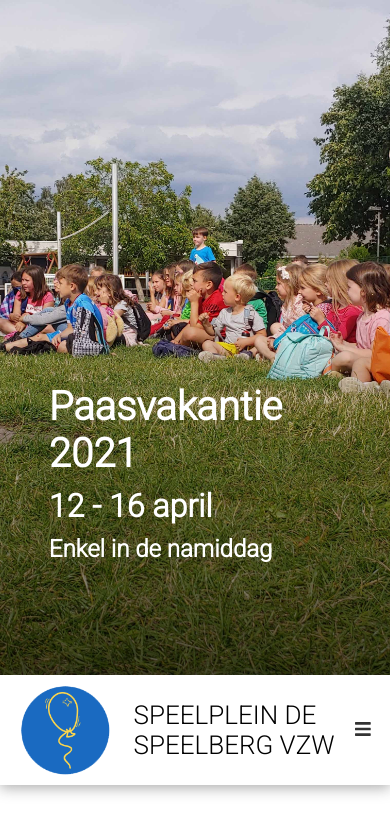
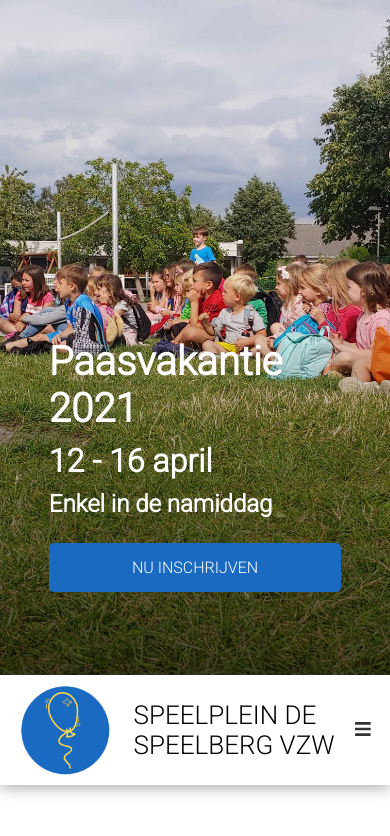
Before and after one commit to despeelberg/despeelberg-be, a Vue app: page / in a window 390 px wide. Shown: the top 836 px of the page. Built offline with nearby package versions, Linux system fonts and the light colour scheme.

Commit message:
Added button

```diff
--- a/src/components/Slideshow.vue
+++ b/src/components/Slideshow.vue
@@ -6,7 +6,9 @@
           <h1>Paasvakantie 2021</h1>
           <h2>12 - 16 april</h2>
           <h3>Enkel in de namiddag</h3>
-          <!-- <a class="button" href="https://inschrijven.despeelberg.be">NU INSCHRIJVEN</a> -->
+          <a class="button" href="https://inschrijven.despeelberg.be"
+            >NU INSCHRIJVEN</a
+          >
         </div>
       </div>
     </div>
@@ -142,5 +144,9 @@ h2 {
   h3 {
     font-size: 1.5em;
   }
+
+  .button {
+    width: 100%;
+  }
 }
 </style>
```
Lines whose indentation alone changed are shown as unchanged.
